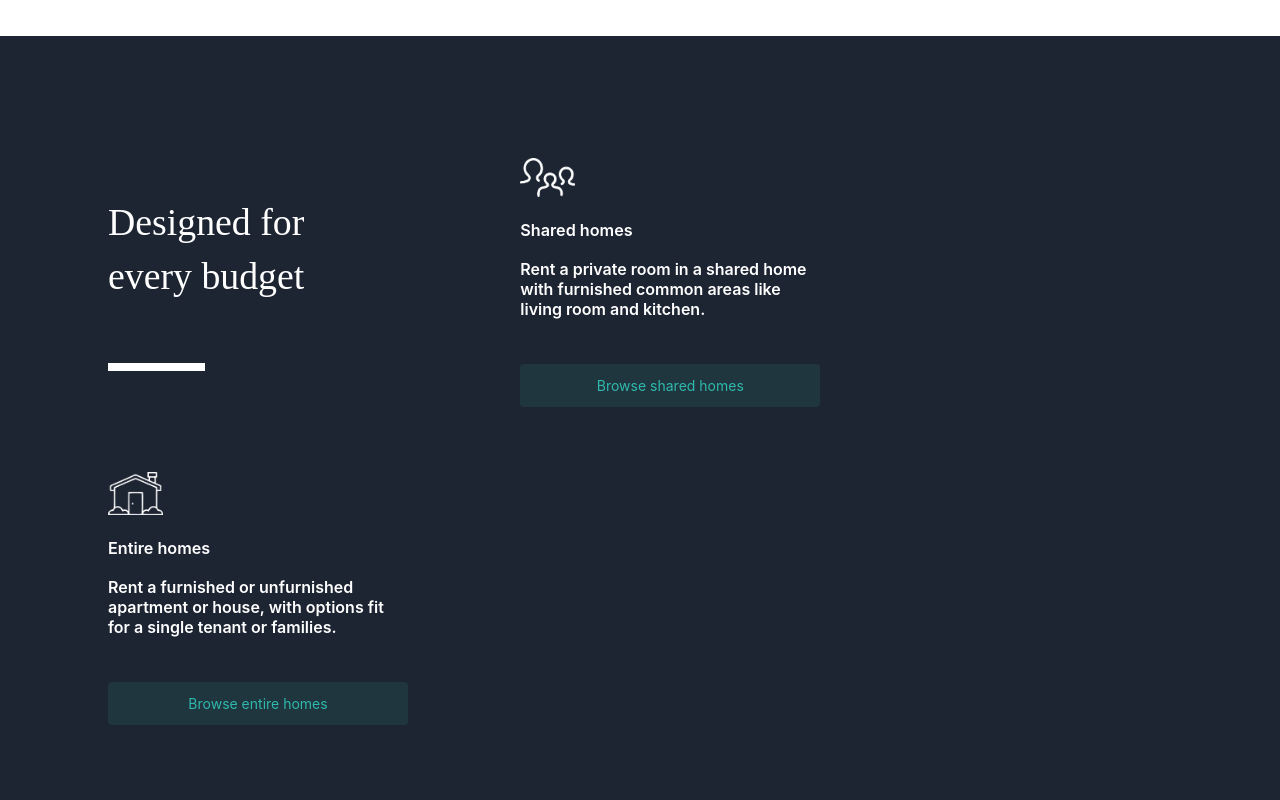
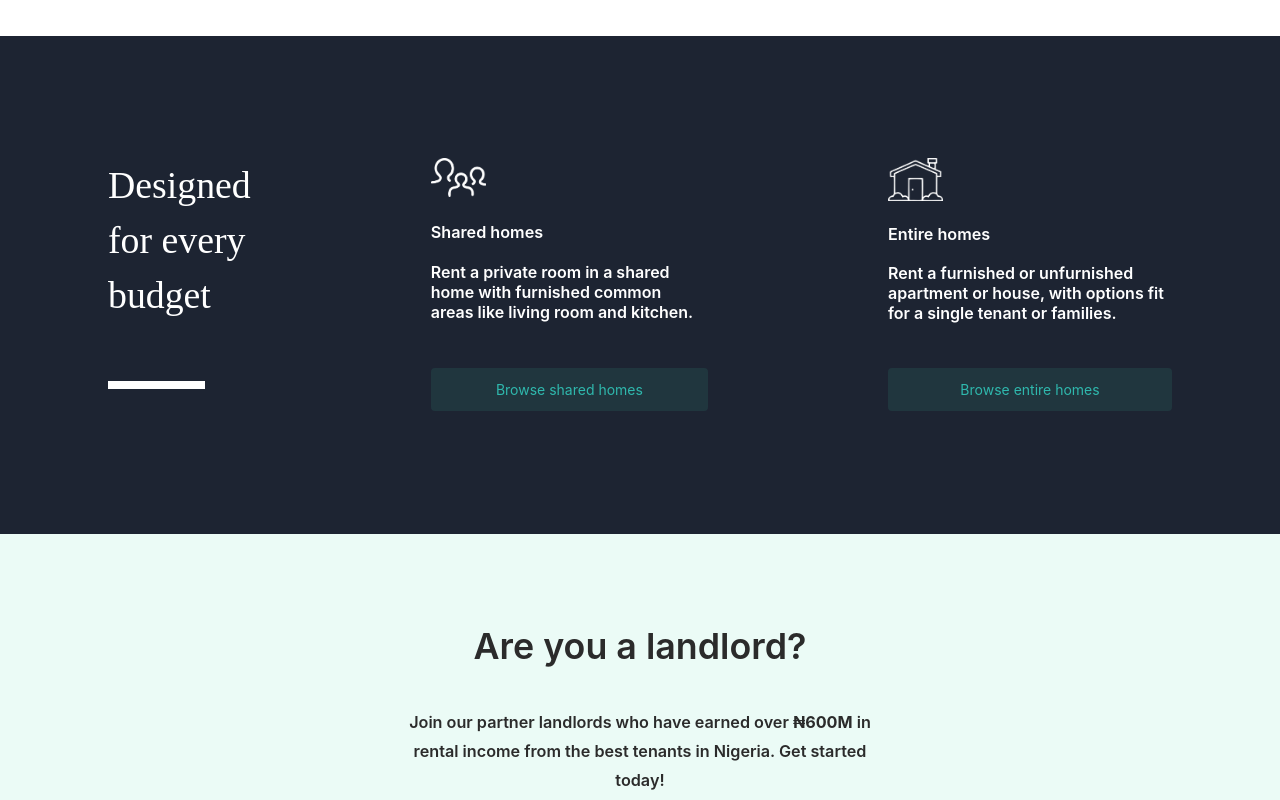
Before and after one commit to Daniella-cpu/RentApp, a plain HTML site: page index.html in a window 1280 px wide. Shown: the part 1840-2640 px from the top of the page. Drawn offline with Linux system fonts and the light colour scheme.

Commit message:
budgetcont

```diff
--- a/style.css
+++ b/style.css
@@ -216,8 +216,6 @@ main .budget {
 main .budget .budgetcont {
     display: flex;
     justify-content: flex-start;
-    align-items: center;
-    flex-wrap: wrap;
     padding: 0px;
     margin: 0px;
 }
```
